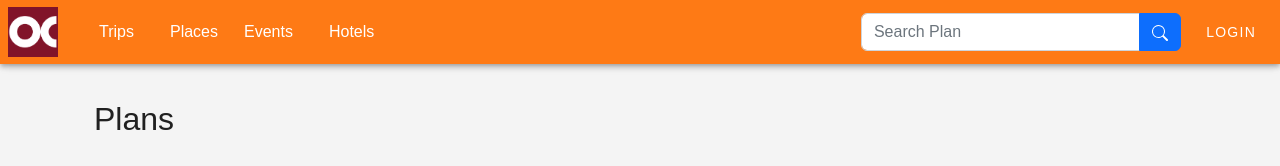
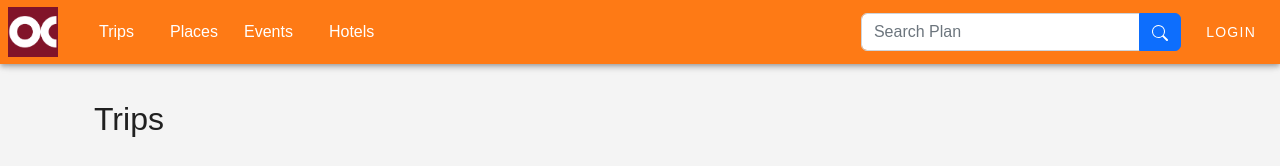
Before and after one commit to saibollina/Travel-frontend, a Vue app: page /plans in a window 1280 px wide. Shown: the top 166 px of the page. Built offline with nearby package versions, Linux system fonts and the light colour scheme; no server answers.

Commit message:
change title in plan list

```diff
--- a/src/views/PlanList.vue
+++ b/src/views/PlanList.vue
@@ -53,7 +53,7 @@ const getPlanUrl = (id)=>{
       <div class="container" style="margin-top:20px">
        <section class="section-margin">
             <div class="container">
-                <h2>Plans</h2>
+                <h2>Trips</h2>
             </div>
             <Loader v-if="loader" />
             <div class="alert alert-warning"  v-if="!loader && plans.length == 0" role="alert" style="margin-top:30px;">
```
